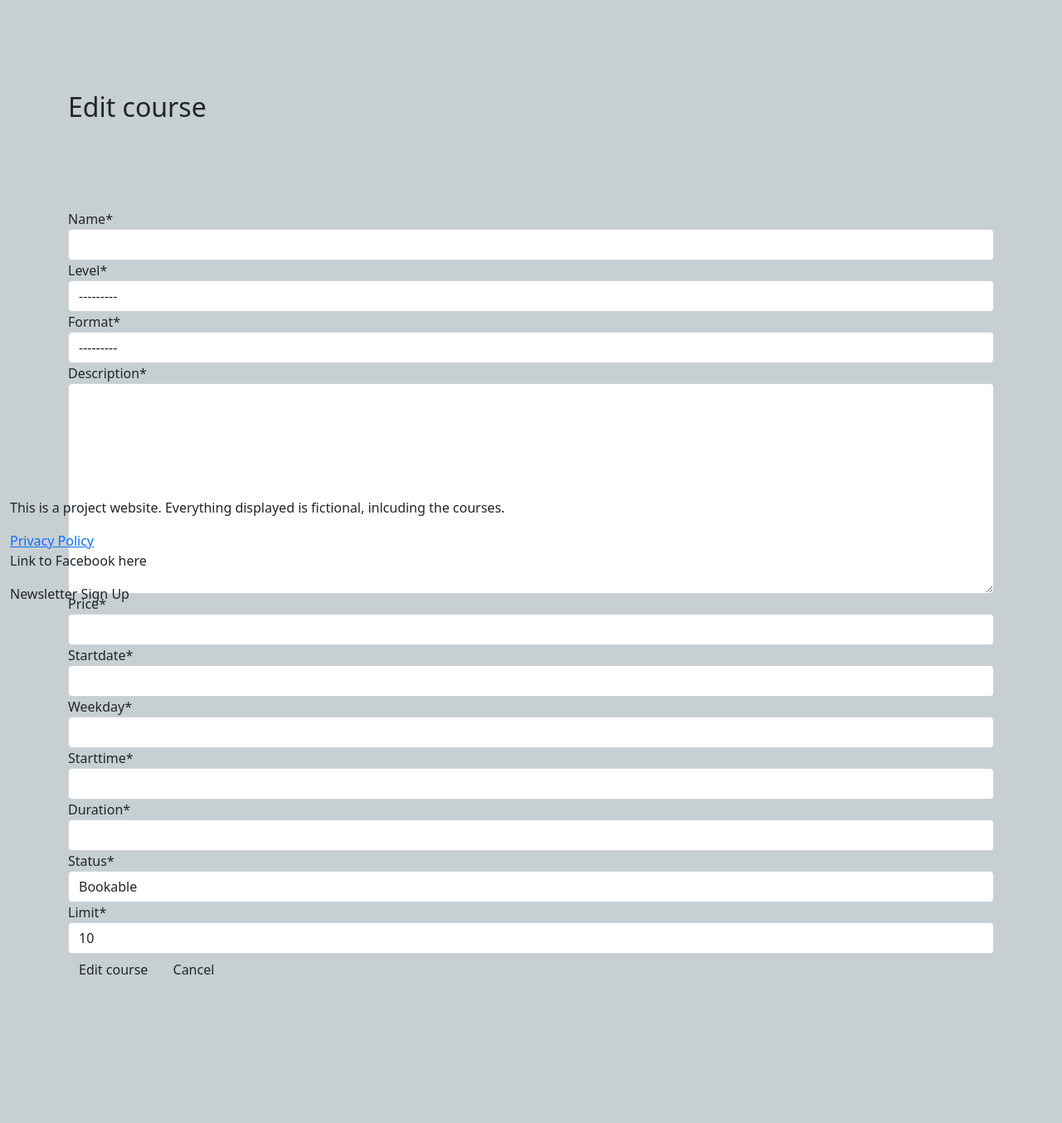
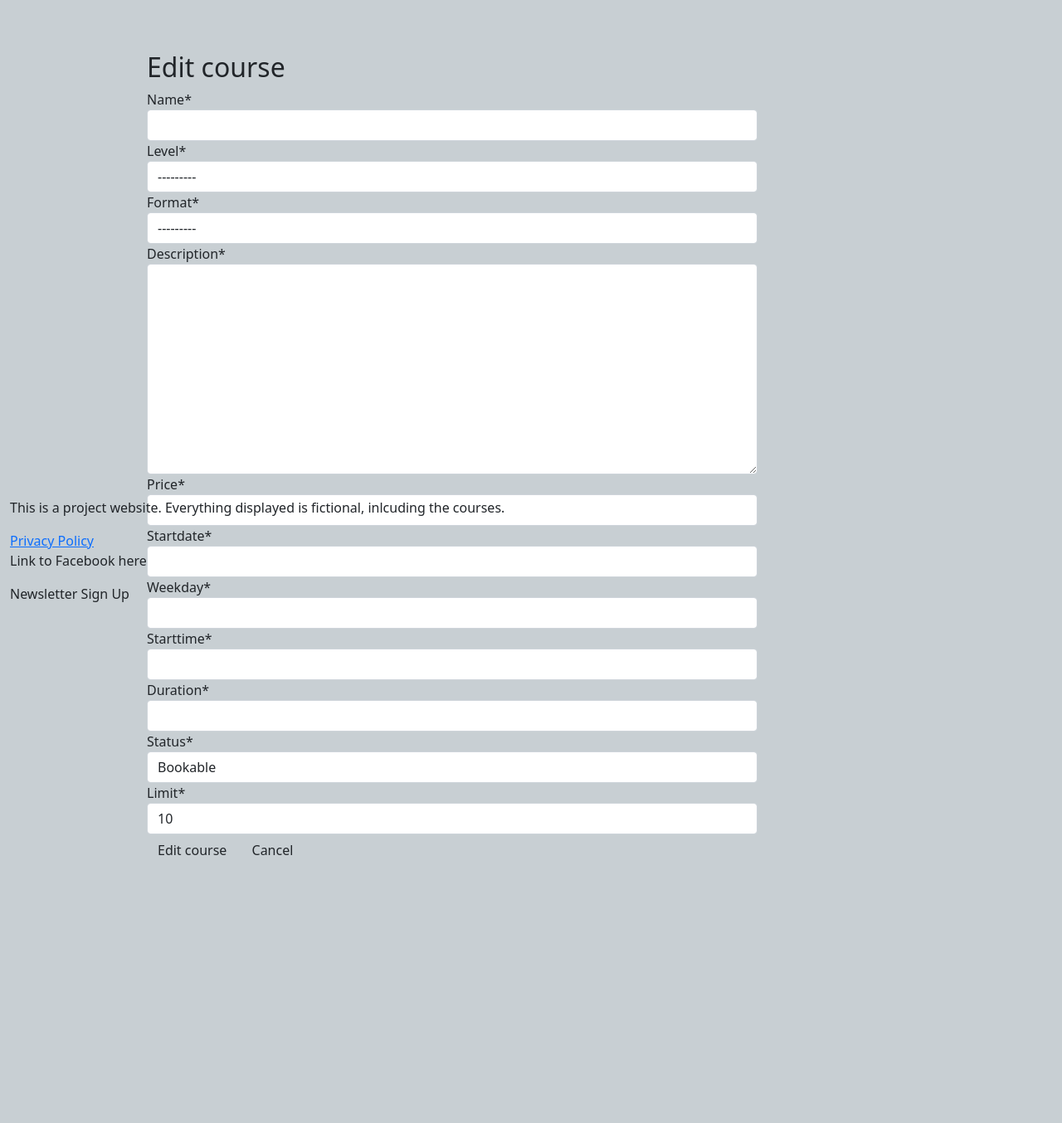
Before and after one commit to JulianeGampe/language-school, a Django app: template courses/templates/courses/edit_course.html in a window 1280 px wide. Shown: the part 56-1410 px from the top of the page at 83% size. After the commit the page ends 1087 px from the top, so only its background shows below. Run offline with Django 3.2, Linux system fonts and the light colour scheme; the template is opened without the code that fills it: values that come from a table or form of the project are taken from there, others are empty; parts of the project's set-up code (start-up, migrations or seed data) failed here and were passed over; some libraries are stand-ins or nearby versions.

Commit message:
Style edit course page

```diff
--- a/courses/templates/courses/edit_course.html
+++ b/courses/templates/courses/edit_course.html
@@ -3,14 +3,14 @@
 
 {% block content %}
 
-<div class="container mb-5">
+<div class="container">
     <div class="row mt-5">
-        <div class="col mt-5">
+        <div class="col-md-8 offset-md-1">
             <h2>Edit course</h2>
         </div>
     </div>
-    <div class="row mt-5">
-        <div class="col mt-5 mb-5">
+    <div class="row">
+        <div class="col-md-8 offset-md-1">
             <form action="{% url 'editcourse' course.id %}" method="POST" enctype="multipart/form-data">
                 {% csrf_token %}
                 {{ editform|crispy }}
```
